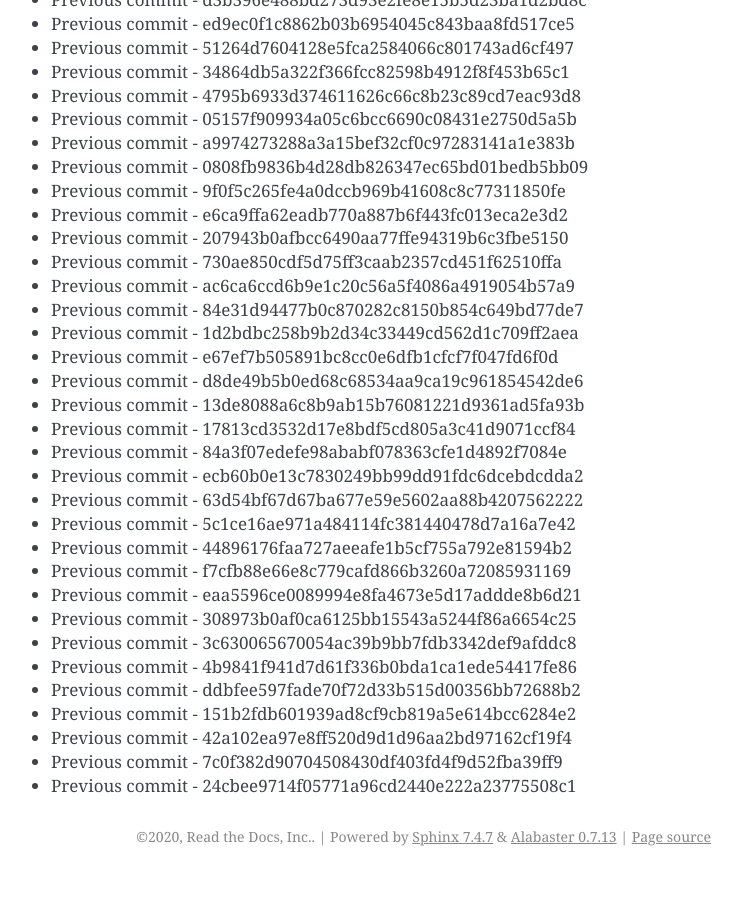
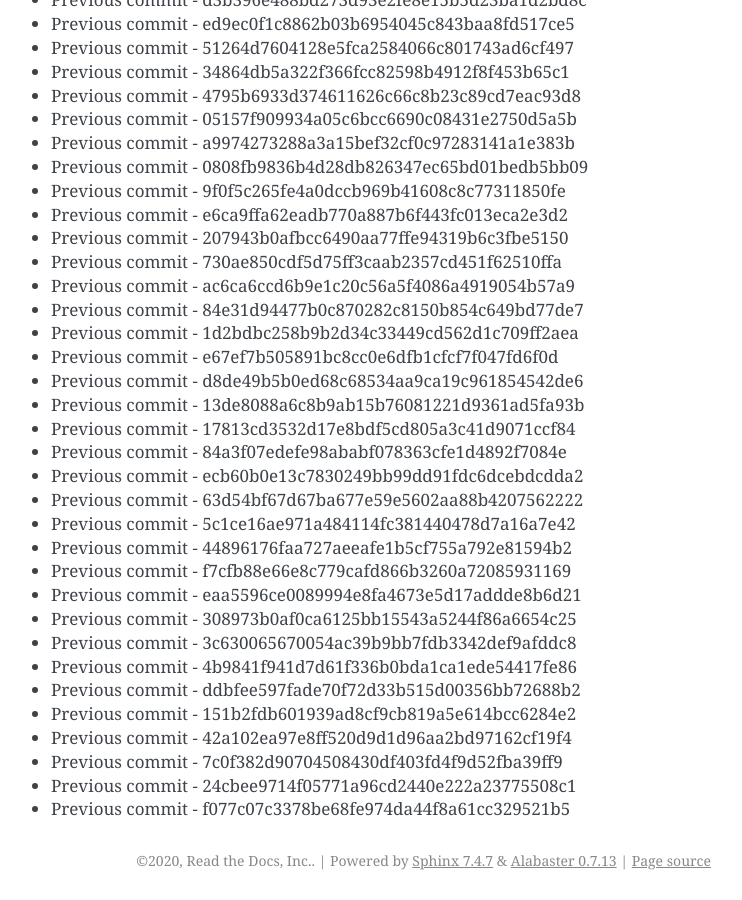
Before and after one commit to readthedocs/rtd-git-stresstest, a Sphinx documentation site: the page built from docs/updates.rst, in a window 1280 px wide and 900 px high, scrolled down 6771 px. Shown: the whole window, without its empty margins (399-1141 px from the left). Built offline with Sphinx 7.4.7, drawn with Linux system fonts in a browser that asks for light colours; before the commit the page ends 7647 px from its top, so only the background shows below that.

Commit message:
Generating commit from previous: f077c07c3378be68fe974da44f8a61cc329521b5

```diff
--- a/docs/updates.rst
+++ b/docs/updates.rst
@@ -316,3 +316,4 @@ It can be tested for any performance characteristics.
 * Previous commit - 42a102ea97e8ff520d9d1d96aa2bd97162cf19f4
 * Previous commit - 7c0f382d90704508430df403fd4f9d52fba39ff9
 * Previous commit - 24cbee9714f05771a96cd2440e222a23775508c1
+* Previous commit - f077c07c3378be68fe974da44f8a61cc329521b5
```
